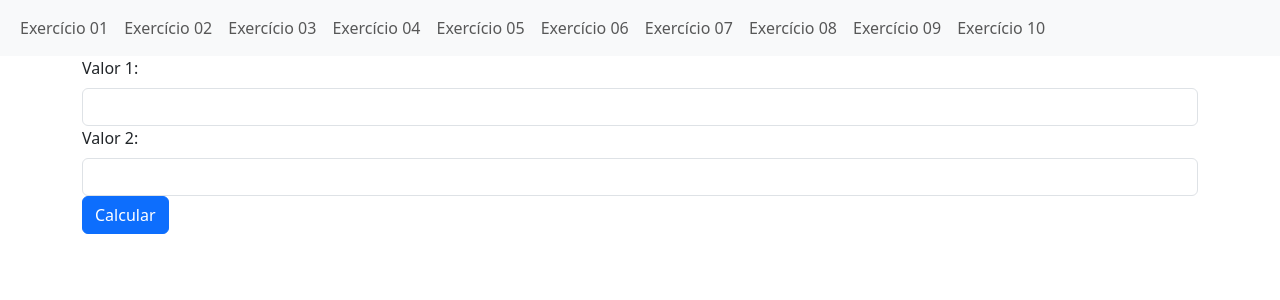
After one commit to LuAlbertoni/Linguagem-de-Programacao-IV, a PHP site: page /ex03/index.php in a window 1280 px wide. The commit adds this page. Shown: the top 300 px of the page. Run offline with PHP 8.4, Linux system fonts and the light colour scheme.

Commit message:
Adicionado Exercício 03 - Lista 02 Bootstrap

```diff
--- /dev/null
+++ b/Lista-de-Exercicios-02-Bootstrap/ex03/index.php
@@ -0,0 +1,26 @@
+<?php
+require_once "../header.php";
+?>
+
+<form action="script.php" method="post">
+    <div class="row">
+        <div class="col">
+            <label for="val1" class="form-label">Valor 1:</label>
+            <input type="text" name="val1" id="val1" class="form-control" required>
+
+            <label for="val2" class="form-label">Valor 2:</label>
+            <input type="text" name="val2" id="val2" class="form-control" required>
+
+            <div class="row">
+                <div class="col">
+                    <button type="submit" class="btn btn-primary">
+                        Calcular
+                    </button>
+                </div>
+            </div>
+        </div>
+    </div>
+</form>
+
+<?php
+require_once "../footer.php";
--- a/Lista-de-Exercicios-02-Bootstrap/funcoes.php
+++ b/Lista-de-Exercicios-02-Bootstrap/funcoes.php
@@ -27,3 +27,12 @@ function encontrarMenor($valores)
 
     return array('val' => $menor, 'pos' => $posicao);
 }
+
+function calcularSoma($val1, $val2)
+{
+    if ($val1 == $val2) {
+        return ($val1 + $val2) * 3;
+    } else {
+        return $val1 + $val2;
+    }
+}
```
Also changed, not shown: Lista-de-Exercicios-02-Bootstrap/ex03/script.php (added, +13 -0 lines).
